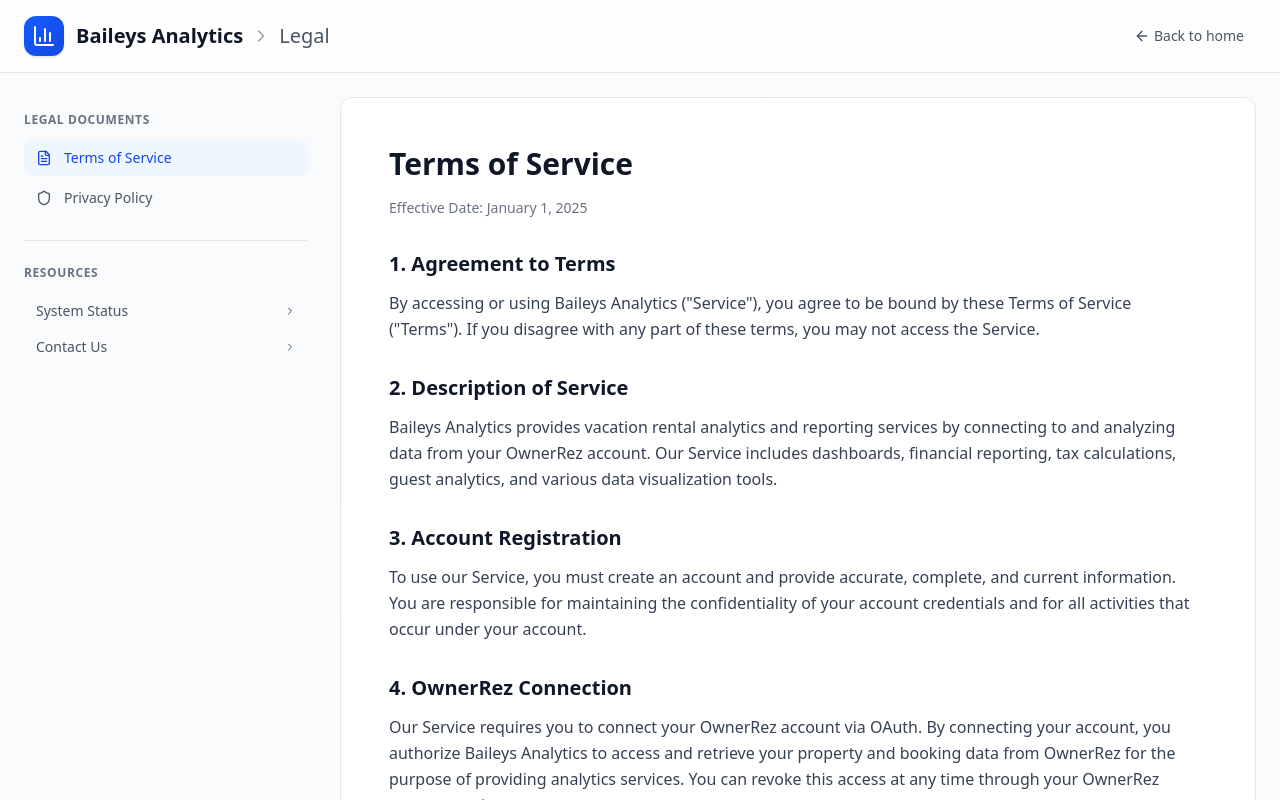
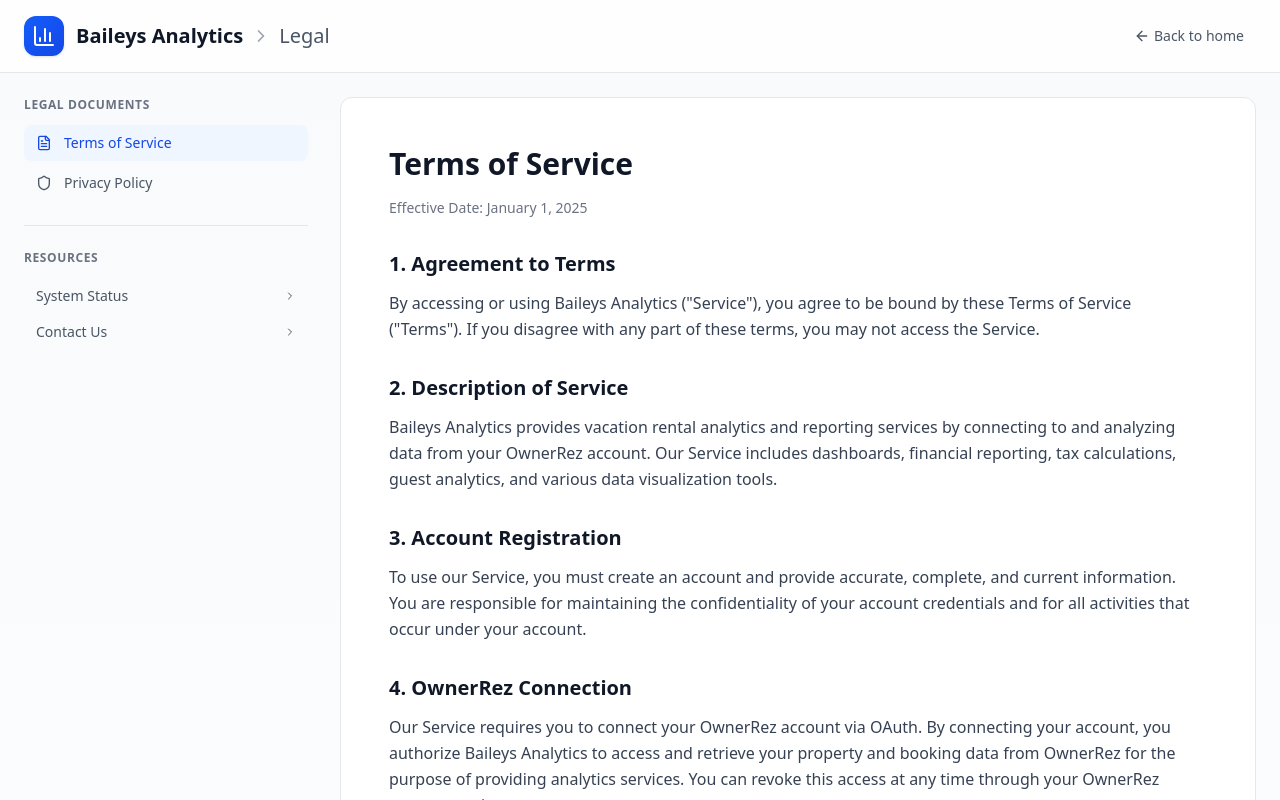
Before and after one commit to nicosalm/baileys-analytics, a React (Vite) app in the folder apps/web/: page /terms in a window 1280 px wide. Shown: the top 800 px of the page. Built offline with nearby package versions, Linux system fonts and the light colour scheme; no server answers.

Commit message:
removesticky positioning from the legal docs sidebar navigation

```diff
--- a/apps/web/src/components/LegalLayout.tsx
+++ b/apps/web/src/components/LegalLayout.tsx
@@ -50,7 +50,7 @@ export const LegalLayout = ({ children }: LegalLayoutProps) => {
         <div className="grid md:grid-cols-4 gap-8">
           {/* Sidebar Navigation */}
           <aside className="md:col-span-1">
-            <nav className="sticky top-28 space-y-1">
+            <nav className="space-y-1">
               <h3 className="text-xs font-semibold text-gray-500 uppercase tracking-wider mb-3">
                 Legal Documents
               </h3>
```
